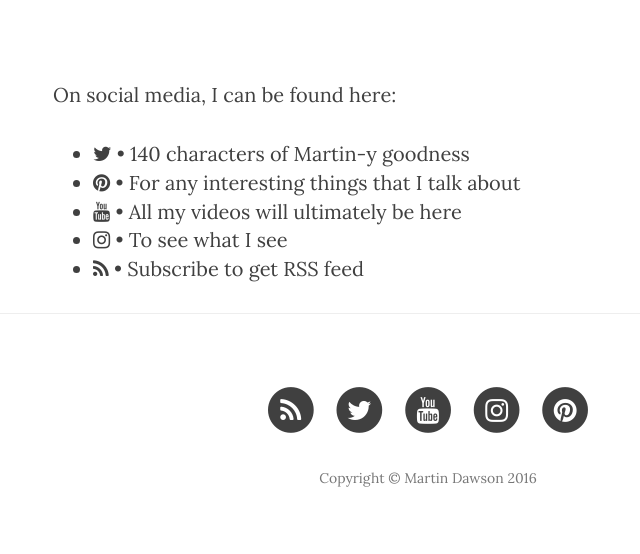
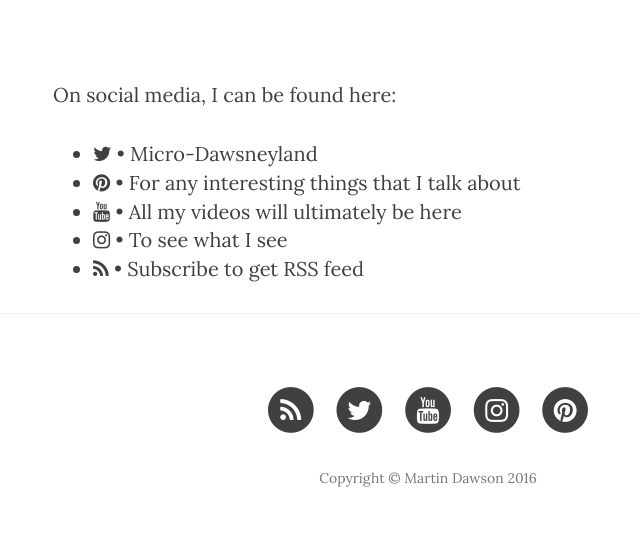
Before and after one commit to dawsneyland/formerdland, a Jekyll site: the page built from contact/index.html, in a window 1280 px wide. Shown: the part 448-1002 px from the top of the page, without its empty margins (212-852 px from the left). Built offline with Jekyll 4.4.1, drawn with Linux system fonts in a browser that asks for light colours; nearby versions of some CDN libraries.

Commit message:
Update index.html

```diff
--- a/contact/index.html
+++ b/contact/index.html
@@ -7,8 +7,8 @@ header-img: "img/DSC04616.JPG"
 
 <p>On social media, I can be found here:</p>
 
-<ul>
-  <li><a href="http://twitter.com/dawsneyland"><i class="fa fa-twitter"></i> &bull; 140 characters of Martin-y goodness</a></li>
+<ul class="social-contacts">
+  <li><a href="http://twitter.com/dawsneyland"><i class="fa fa-twitter"></i> &bull; Micro-Dawsneyland</a></li>
   <li><a href="http://pinterest.com/dawsneyland"><i class="fa fa-pinterest"></i> &bull; For any interesting things that I talk about</a></li>
   <li><a href="http://youtube.com/dawsneyland"><i class="fa fa-youtube"></i> &bull; All my videos will ultimately be here</a></li>
   <li><a href="http://instagram.com/dawsneyland"><i class="fa fa-instagram"></i> &bull; To see what I see</a></li>
```
